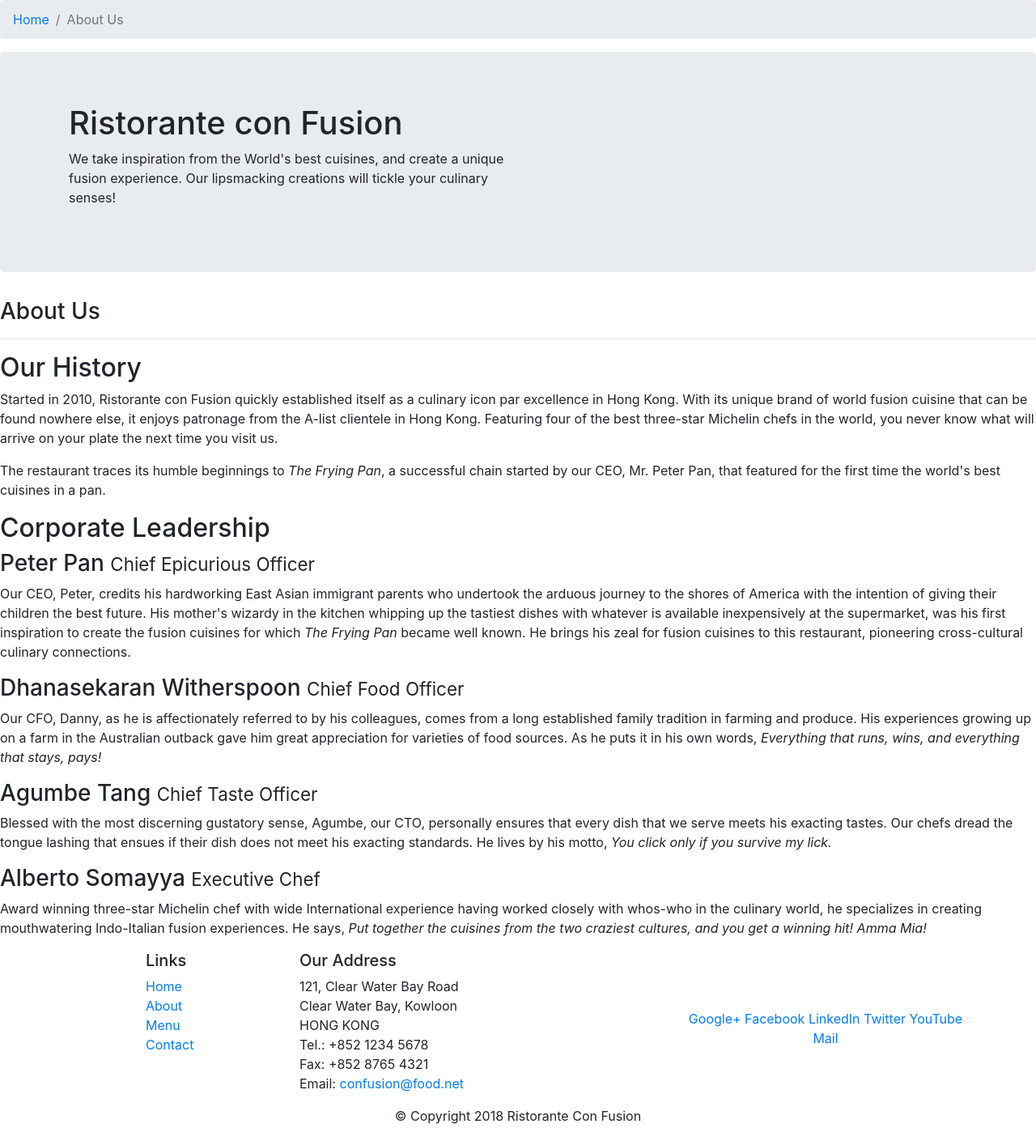
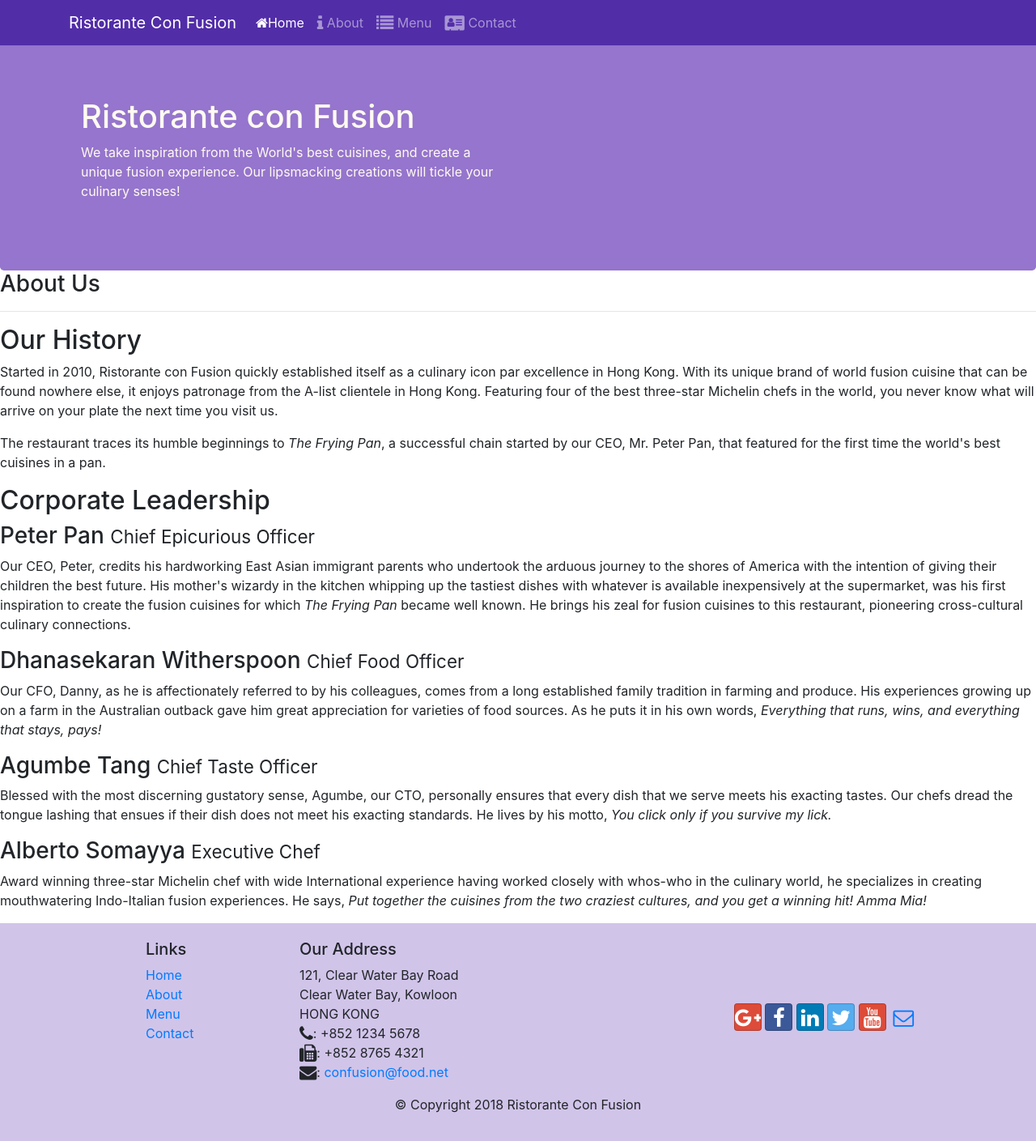
Before and after one commit to quangtm214/reactjs, a website: page aboutus.html in a window 1280 px wide. Shown: the whole page at 81% size. Drawn offline with nearby package versions, Linux system fonts and the light colour scheme.

Commit message:
Icon Fonts

```diff
--- a/aboutus.html
+++ b/aboutus.html
@@ -20,7 +20,9 @@
 
     <script src="node_modules/bootstrap/dist/js/bootstrap.min.js"></script>
 
-
+    <link rel="stylesheet" href="css/styles.css">
+    <link rel="stylesheet" href="node_modules/font-awesome/css/font-awesome.min.css">
+    <link rel="stylesheet" href="node_modules/bootstrap-social/bootstrap-social.css">
     <title>Ristorante Con Fusion: About Us</title>
 
 
@@ -28,10 +30,39 @@
 </head>
 
 <body>
-    <ol class="col-12 breadcrumb">
-        <li class="breadcrumb-item"><a href="./index.html">Home</a></li>
-        <li class="breadcrumb-item active">About Us</li>
-    </ol>
+    <nav class="navbar navbar-dark navbar-expand-sm fixed-top">
+
+        <div class="container">
+
+            <a class="navbar-brand" href="#">Ristorante Con Fusion</a>
+            <button class="navbar-toggler" type="button" data-toggle="collapse" data-target="#Navbar">
+                <span class="navbar-toggler-icon">
+                </span>
+            </button>
+            <div class="collapse navbar-collapse" id="Navbar">
+                <ul class="navbar-nav mr-auto">
+                    <li class="nav-item active"><a class="nav-link" href="#"><span
+                                class="fa fa-home fa-l"></span>Home</a></li>
+                    <li class="nav-item"><a class="nav-link" href="./aboutus.html"><span
+                                class="fa fa-info fa-lg"></span> About</a></li>
+                    <li class="nav-item"><a class="nav-link" href="#"><span class="fa fa-list fa-lg"></span> Menu</a>
+                    </li>
+                    <li class="nav-item"><a class="nav-link" href="#"><span class="fa fa-address-card fa-lg"></span>
+                            Contact</a></li>
+
+                </ul>
+                <!-- <ol class="navbar-nav mr-auto breadcrumb ">
+                    <li class="breadcrumb-item active">Home</li>
+                    <li class="breadcrumb-item"><a href="./aboutus.html">About Us</a></li>
+                    <li class="breadcrumb-item"><a href="#">Menu</a></li>
+                    <li class="breadcrumb-item"><a href="#">Contact</a></li>
+                </ol> -->
+            </div>
+
+        </div>
+
+
+    </nav>
     <header class="jumbotron">
         <div class="container">
             <div class="row row-header">
@@ -120,19 +151,25 @@
                         121, Clear Water Bay Road<br>
                         Clear Water Bay, Kowloon<br>
                         HONG KONG<br>
-                        Tel.: +852 1234 5678<br>
-                        Fax: +852 8765 4321<br>
-                        Email: <a href="mailto:confusion@food.net">confusion@food.net</a>
+                        <i class="fa fa-phone fa-lg"></i>: +852 1234 5678<br>
+                        <i class="fa fa-fax fa-lg"></i>: +852 8765 4321<br>
+                        <i class="fa fa-envelope fa-lg"></i>:
+                        <a href="mailto:confusion@food.net">confusion@food.net</a>
                     </address>
                 </div>
                 <div class="col-12 col-sm-4 align-self-center">
                     <div class="text-center">
-                        <a href="http://google.com/+">Google+</a>
-                        <a href="http://www.facebook.com/profile.php?id=">Facebook</a>
-                        <a href="http://www.linkedin.com/in/">LinkedIn</a>
-                        <a href="http://twitter.com/">Twitter</a>
-                        <a href="http://youtube.com/">YouTube</a>
-                        <a href="mailto:">Mail</a>
+                        <a class="btn btn-social-icon btn-google" href="http://google.com/+"><i
+                                class="fa fa-google-plus"></i></a>
+                        <a class="btn btn-social-icon btn-facebook" href="http://www.facebook.com/profile.php?id="><i
+                                class="fa fa-facebook"></i></a>
+                        <a class="btn btn-social-icon btn-linkedin" href="http://www.linkedin.com/in/"><i
+                                class="fa fa-linkedin"></i></a>
+                        <a class="btn btn-social-icon btn-twitter" href="http://twitter.com/"><i
+                                class="fa fa-twitter"></i></a>
+                        <a class="btn btn-social-icon btn-google" href="http://youtube.com/"><i
+                                class="fa fa-youtube"></i></a>
+                        <a class="btn btn-social-icon" href="mailto:"><i class="fa fa-envelope-o"></i></a>
                     </div>
                 </div>
             </div>
--- a/package.json
+++ b/package.json
@@ -15,6 +15,8 @@
   },
   "dependencies": {
     "bootstrap": "^4.0.0",
+    "bootstrap-social": "^5.1.1",
+    "font-awesome": "^4.7.0",
     "jquery": "^3.3.1",
     "popper.js": "^1.12.9"
   }
```
Also changed, not shown: index.html (+31 -17 lines), 1 other file.
